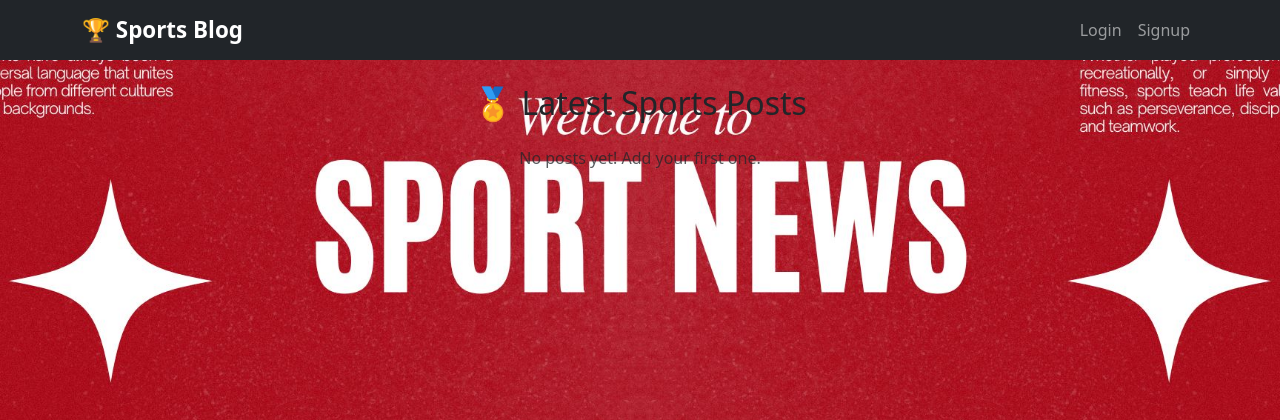
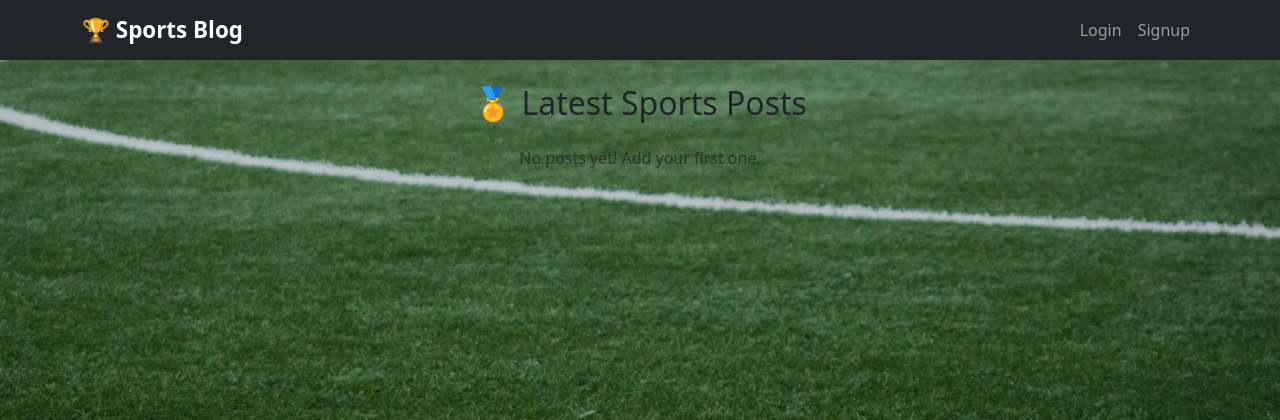
Before and after one commit to Saktheeswaran7103/Sports-Blog, a Django app: page / in a window 1280 px wide. Shown: the top 420 px of the page. Run offline with Django 5.2, Linux system fonts and the light colour scheme; data that the repository does not hold is empty.

Commit message:
background changed

```diff
--- a/blog/static/blog/css/style.css
+++ b/blog/static/blog/css/style.css
@@ -15,7 +15,7 @@ body {
   font-size: 1.4rem;
 }
 body {
-    background-image: url("../images/background.jpg"); /* path example */
+    background-image: url("../images/background2.jpg"); /* path example */
     background-size: cover;       /* makes image cover entire page */
     background-repeat: no-repeat; /* prevents tiling */
     background-attachment: fixed; /* keeps background fixed on scroll */
```
Also changed, not shown: blog/static/blog/images/background2.jpg (added).
